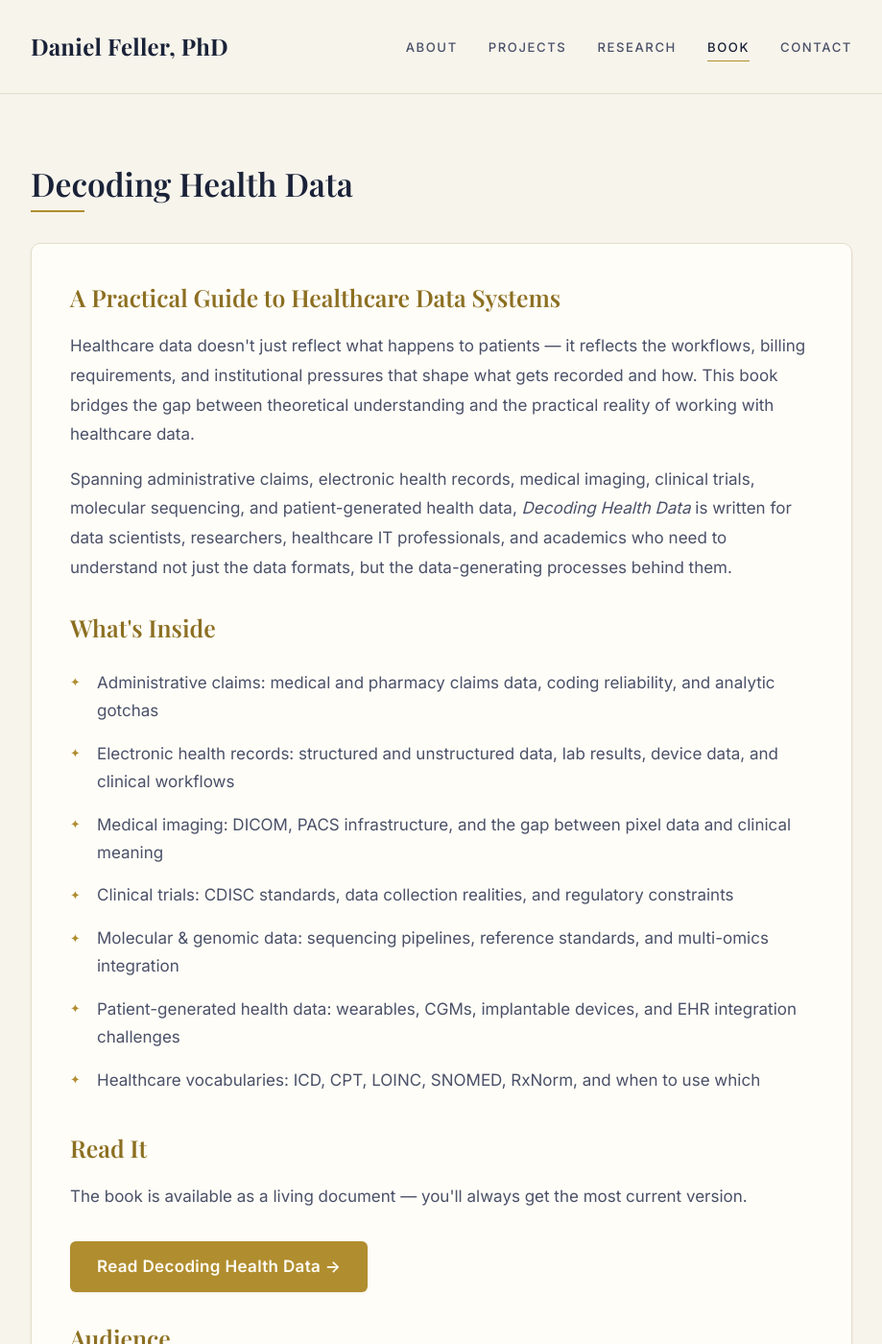
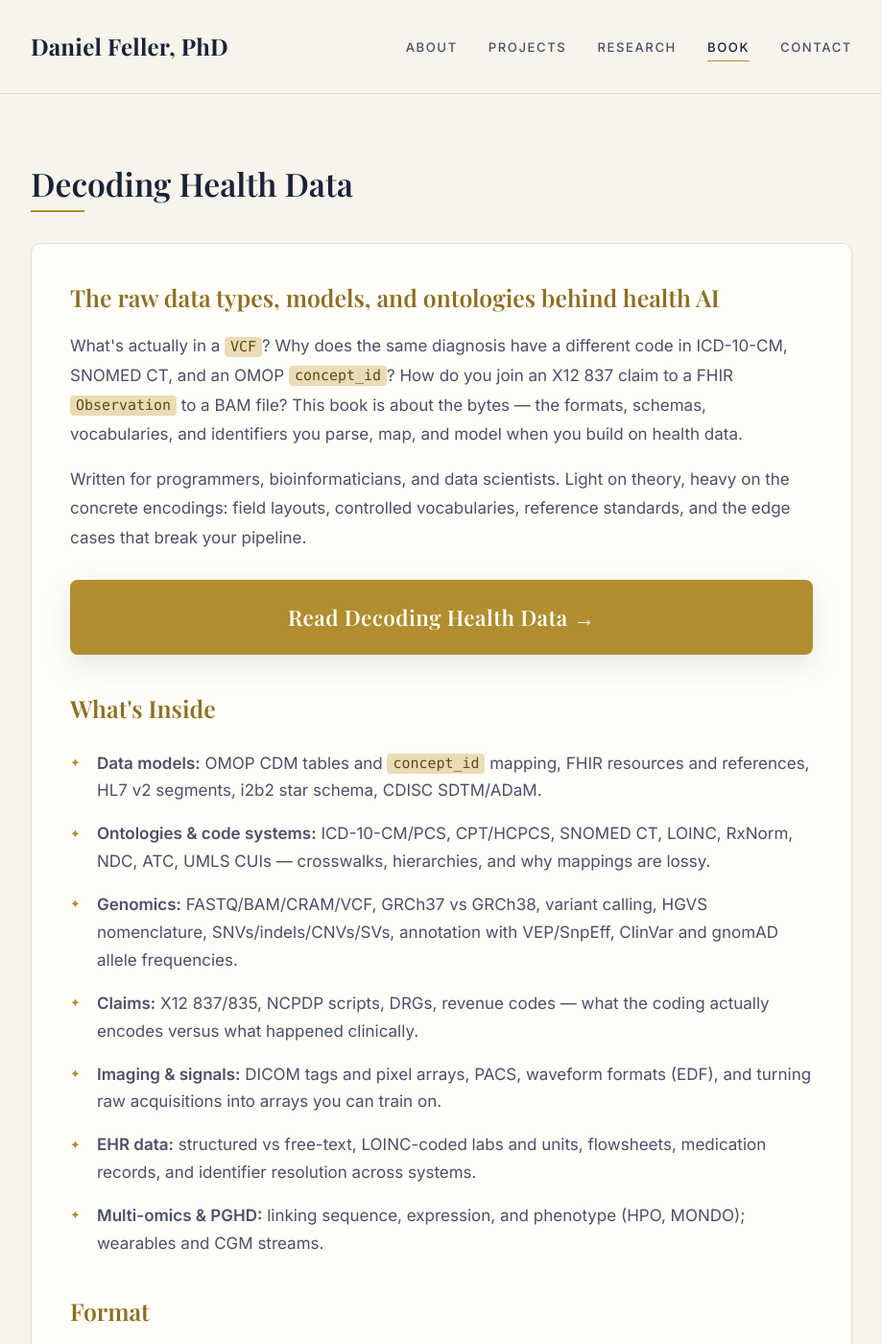
Before and after one commit to danieljfeller/danieljfeller.github.io, a Jekyll site: the page built from book.md, in a window 1280 px wide and 1400 px high. Shown: the whole window at 96% size, without its empty margins (180-1099 px from the left). Built offline with Jekyll 4.4.1, drawn with Linux system fonts in a browser that asks for light colours; some of the changed text lies outside the part shown.

Commit message:
content: retarget book page to programmers; enlarge CTA
Rewrite Decoding Health Data copy for a technical audience — emphasize
raw data types, file formats (VCF/BAM/DICOM/X12), data models (OMOP,
FHIR, HL7, CDISC), code systems/ontologies (SNOMED, LOINC, RxNorm,
UMLS), and genomics (variants, HGVS, ClinVar, gnomAD). Drop the
systems/fluff framing. Add inline <code> styling and a large,
full-width brass CTA.

Co-Authored-By: Claude Sonnet 4.6 <noreply@anthropic.com>

```diff
--- a/assets/css/main.css
+++ b/assets/css/main.css
@@ -417,6 +417,33 @@ h3 {
   box-shadow: var(--shadow-md);
 }
 
+/* Large, prominent CTA */
+.book-cta-lg {
+  display: block;
+  width: 100%;
+  margin: 1.75rem 0 2.5rem;
+  padding: 1.25rem 2rem;
+  font-family: var(--serif);
+  font-size: 1.4rem;
+  text-align: center;
+  border-radius: 8px;
+  box-shadow: var(--shadow-md);
+}
+
+.book-cta-lg:hover {
+  transform: translateY(-3px);
+}
+
+/* Inline code in book copy */
+.book-section code {
+  font-family: 'SFMono-Regular', 'SF Mono', Menlo, Consolas, monospace;
+  font-size: 0.88em;
+  background: var(--accent-soft);
+  color: #5c4a14;
+  padding: 0.1em 0.4em;
+  border-radius: 4px;
+}
+
 /* ---------------- Contact ---------------- */
 .contact-info {
   display: flex;
--- a/book.md
+++ b/book.md
@@ -7,27 +7,27 @@ permalink: /book/
 <h2>Decoding Health Data</h2>
 
 <div class="book-section">
-  <h3>A Practical Guide to Healthcare Data Systems</h3>
+  <h3>The raw data types, models, and ontologies behind health AI</h3>
 
-  <p>Healthcare data doesn't just reflect what happens to patients — it reflects the workflows, billing requirements, and institutional pressures that shape what gets recorded and how. This book bridges the gap between theoretical understanding and the practical reality of working with healthcare data.</p>
+  <p>What's actually in a <code>VCF</code>? Why does the same diagnosis have a different code in ICD-10-CM, SNOMED CT, and an OMOP <code>concept_id</code>? How do you join an X12 837 claim to a FHIR <code>Observation</code> to a BAM file? This book is about the bytes — the formats, schemas, vocabularies, and identifiers you parse, map, and model when you build on health data.</p>
 
-  <p>Spanning administrative claims, electronic health records, medical imaging, clinical trials, molecular sequencing, and patient-generated health data, <em>Decoding Health Data</em> is written for data scientists, researchers, healthcare IT professionals, and academics who need to understand not just the data formats, but the data-generating processes behind them.</p>
+  <p>Written for programmers, bioinformaticians, and data scientists. Light on theory, heavy on the concrete encodings: field layouts, controlled vocabularies, reference standards, and the edge cases that break your pipeline.</p>
+
+  <a href="https://docs.google.com/document/d/102JwC1cz2CvnRvApnWZ4AUrmqxcEDisi2-U6mPLXeYc/edit?usp=sharing" target="_blank" class="book-cta book-cta-lg">Read Decoding Health Data &rarr;</a>
 
   <h3>What's Inside</h3>
   <ul class="book-topics">
-    <li>Administrative claims: medical and pharmacy claims data, coding reliability, and analytic gotchas</li>
-    <li>Electronic health records: structured and unstructured data, lab results, device data, and clinical workflows</li>
-    <li>Medical imaging: DICOM, PACS infrastructure, and the gap between pixel data and clinical meaning</li>
-    <li>Clinical trials: CDISC standards, data collection realities, and regulatory constraints</li>
-    <li>Molecular & genomic data: sequencing pipelines, reference standards, and multi-omics integration</li>
-    <li>Patient-generated health data: wearables, CGMs, implantable devices, and EHR integration challenges</li>
-    <li>Healthcare vocabularies: ICD, CPT, LOINC, SNOMED, RxNorm, and when to use which</li>
+    <li><strong>Data models:</strong> OMOP CDM tables and <code>concept_id</code> mapping, FHIR resources and references, HL7 v2 segments, i2b2 star schema, CDISC SDTM/ADaM.</li>
+    <li><strong>Ontologies &amp; code systems:</strong> ICD-10-CM/PCS, CPT/HCPCS, SNOMED CT, LOINC, RxNorm, NDC, ATC, UMLS CUIs — crosswalks, hierarchies, and why mappings are lossy.</li>
+    <li><strong>Genomics:</strong> FASTQ/BAM/CRAM/VCF, GRCh37 vs GRCh38, variant calling, HGVS nomenclature, SNVs/indels/CNVs/SVs, annotation with VEP/SnpEff, ClinVar and gnomAD allele frequencies.</li>
+    <li><strong>Claims:</strong> X12 837/835, NCPDP scripts, DRGs, revenue codes — what the coding actually encodes versus what happened clinically.</li>
+    <li><strong>Imaging &amp; signals:</strong> DICOM tags and pixel arrays, PACS, waveform formats (EDF), and turning raw acquisitions into arrays you can train on.</li>
+    <li><strong>EHR data:</strong> structured vs free-text, LOINC-coded labs and units, flowsheets, medication records, and identifier resolution across systems.</li>
+    <li><strong>Multi-omics &amp; PGHD:</strong> linking sequence, expression, and phenotype (HPO, MONDO); wearables and CGM streams.</li>
   </ul>
 
-  <h3>Read It</h3>
-  <p>The book is available as a living document — you'll always get the most current version.</p>
-  <a href="https://docs.google.com/document/d/102JwC1cz2CvnRvApnWZ4AUrmqxcEDisi2-U6mPLXeYc/edit?usp=sharing" target="_blank" class="book-cta">Read Decoding Health Data →</a>
+  <h3>Format</h3>
+  <p>A living document, continuously updated. Each data type gets the same treatment: what it is, what's actually in it, the standard(s), the reality, and a quick reference.</p>
 
-  <h3 style="margin-top: 2rem;">Audience</h3>
-  <p>Written for technical readers who may lack deep healthcare domain expertise — data scientists, software engineers, bioinformaticians, and health IT practitioners. The goal is accessibility without sacrificing accuracy: plain language grounded in specific, concrete examples.</p>
+  <a href="https://docs.google.com/document/d/102JwC1cz2CvnRvApnWZ4AUrmqxcEDisi2-U6mPLXeYc/edit?usp=sharing" target="_blank" class="book-cta book-cta-lg">Start reading &rarr;</a>
 </div>
```
